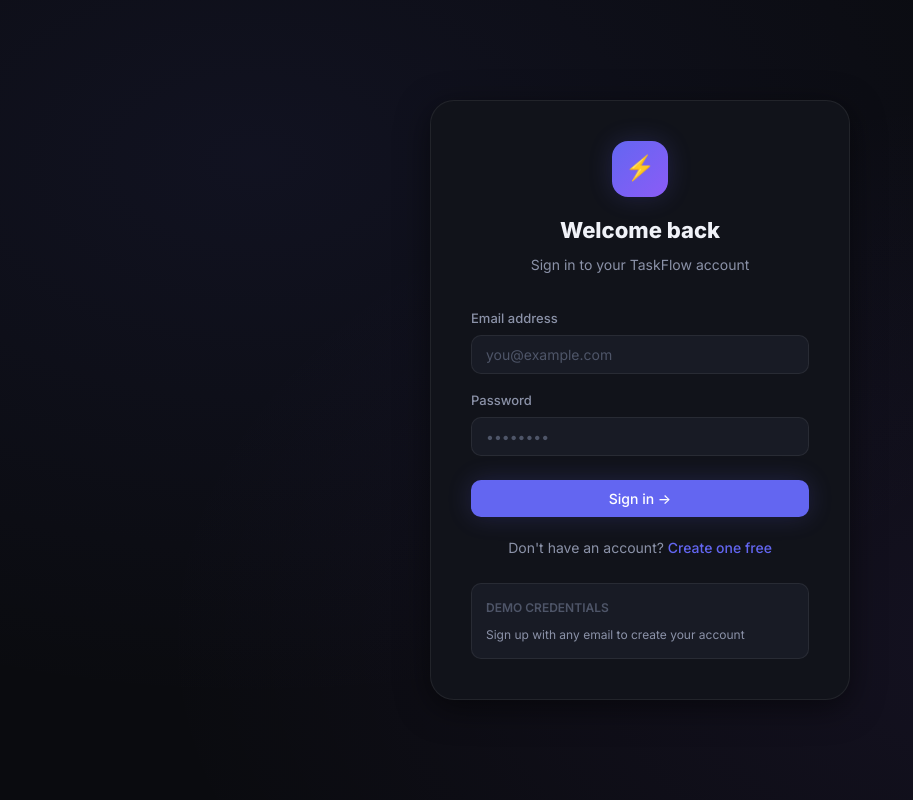
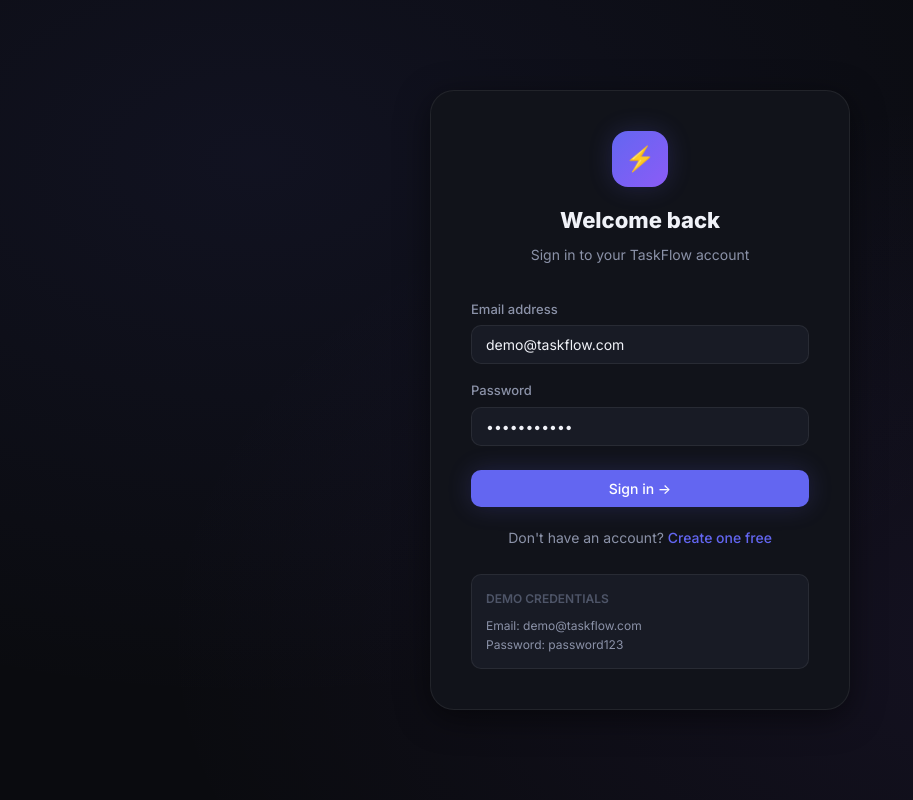
Before and after one commit to tushar-Ruhela/team-task-manager, a Next.js app: page /login in a window 1280 px wide. Shown: the whole page, without its empty margins (0-913 px from the left). Built offline with nearby package versions, Linux system fonts and the light colour scheme; no server answers.

Commit message:
Add hardcoded demo credentials for login page

```diff
--- a/src/api_legacy/controllers/auth.controller.ts
+++ b/src/api_legacy/controllers/auth.controller.ts
@@ -59,6 +59,18 @@
 export async function login(req: Request, res: Response, next: NextFunction) {
   try {
     const { email, password } = req.body as LoginInput;
+
+    // --- Hardcoded Demo Credentials ---
+    if (email === "demo@taskflow.com" && password === "password123") {
+      let user = await prisma.user.findUnique({ where: { email } });
+      if (!user) {
+        const hashed = await hashPassword(password);
+        user = await prisma.user.create({
+          data: { name: "Demo Admin", email, password: hashed, role: "ADMIN" }
+        });
+      }
+    }
+    // ----------------------------------
 
     const user = await prisma.user.findUnique({ where: { email } });
     if (!user) {
--- a/src/app/(auth)/login/page.tsx
+++ b/src/app/(auth)/login/page.tsx
@@ -22,6 +22,10 @@
 
   const { register, handleSubmit, formState: { errors } } = useForm<FormData>({
     resolver: zodResolver(schema),
+    defaultValues: {
+      email: "demo@taskflow.com",
+      password: "password123",
+    },
   });
 
   const onSubmit = async (data: FormData) => {
@@ -72,7 +76,7 @@
 
         <div style={{ marginTop: 24, padding: 14, background: "var(--bg-elevated)", borderRadius: 10, border: "1px solid var(--border)" }}>
           <p style={{ fontSize: 12, color: "var(--text-muted)", marginBottom: 8, fontWeight: 600 }}>DEMO CREDENTIALS</p>
-          <p style={{ fontSize: 12, color: "var(--text-secondary)" }}>Sign up with any email to create your account</p>
+          <p style={{ fontSize: 12, color: "var(--text-secondary)" }}>Email: demo@taskflow.com<br/>Password: password123</p>
         </div>
       </div>
     </div>
```
